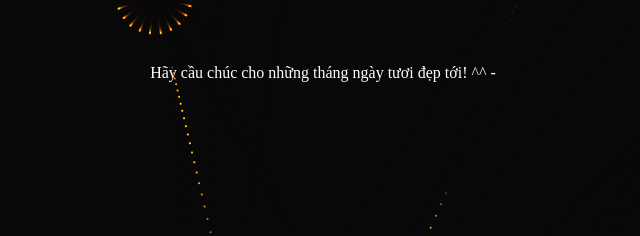
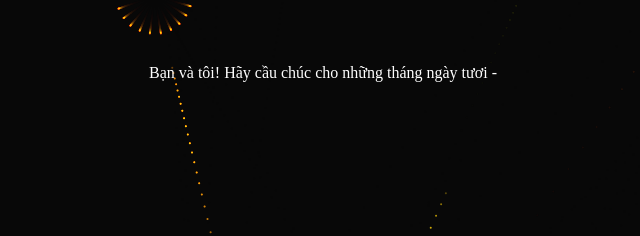
Before and after one commit to peter-dinh/lunar-new-year, a plain HTML site: page index.html in a window 1280 px wide. Shown: the part 343-579 px from the top of the page, 317-957 px from the left. Drawn offline with Linux system fonts and the light colour scheme.

Commit message:
edit content

```diff
--- a/index.html
+++ b/index.html
@@ -55,7 +55,7 @@ h2 {
 <h1><p>Happy New Day!</p></h1>
 <canvas id="abc"></canvas>
 
-<p id="message">Hãy cầu chúc cho những tháng ngày tươi đẹp tới! ^^ Peter Dinh</p>
+<p id="message">Bạn và tôi! Hãy cầu chúc cho những tháng ngày tươi đẹp tới! ^^ Peter Dinh</p>
 
 <audio id="myAudio" style="display:none" loop controls autoplay>
   <source  src="music.mp3" type="audio/mpeg">
```
